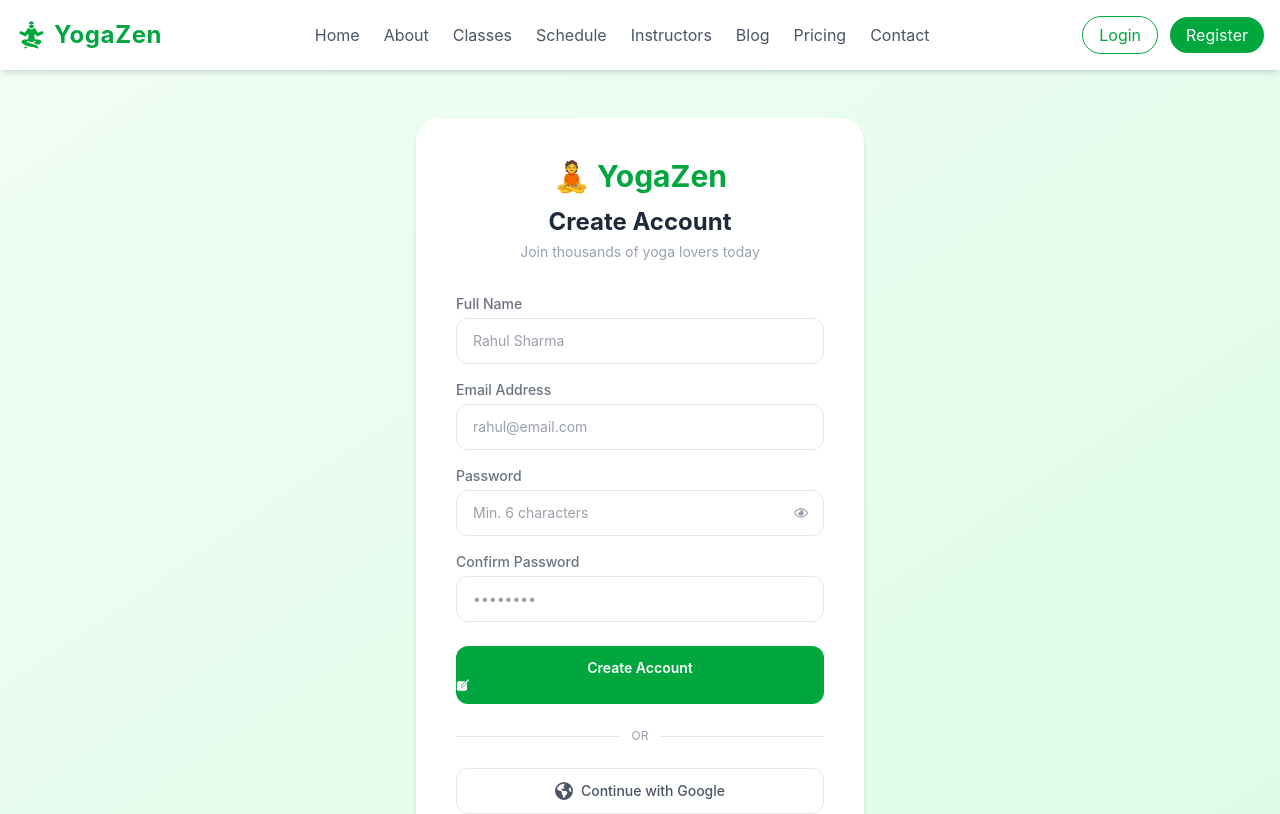
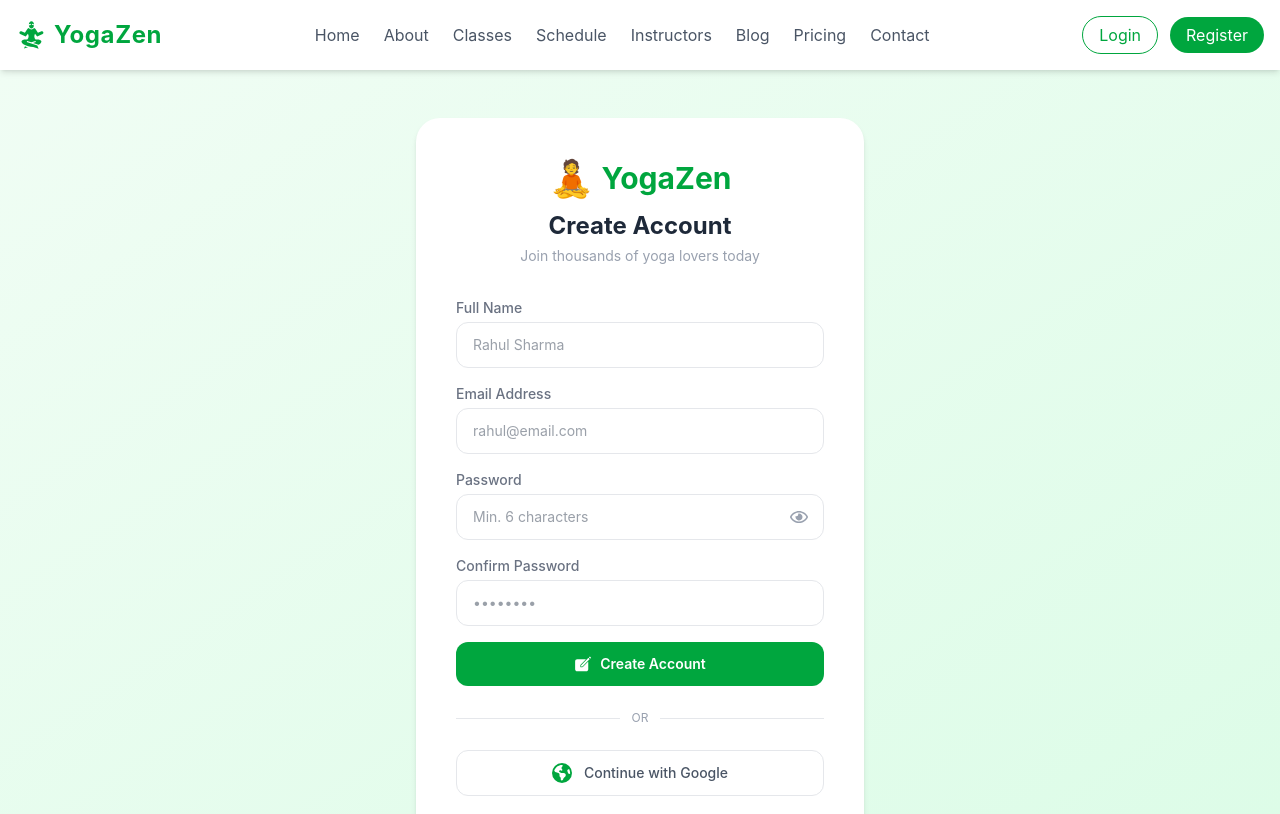
Before and after one commit to tanveersinghh85446-hue/yoga, a React (Vite) app: page /register in a window 1280 px wide. Shown: the top 814 px of the page. Built offline with nearby package versions, Linux system fonts and the light colour scheme.

Commit message:
update register icons and UI

```diff
--- a/src/Pages/Register.jsx
+++ b/src/Pages/Register.jsx
@@ -60,7 +60,9 @@ const Register = () => {
 
         {/* Logo */}
         <div className="text-center mb-8">
-          <Link to="/" className="text-3xl font-bold text-green-600">🧘 YogaZen</Link>
+          <Link to="/" className="text-3xl font-bold text-green-600 flex items-center justify-center gap-2">
+            <span className="text-4xl">🧘</span> YogaZen
+          </Link>
           <h2 className="text-2xl font-bold text-gray-800 mt-3">Create Account</h2>
           <p className="text-gray-400 text-sm mt-1">Join thousands of yoga lovers today</p>
         </div>
@@ -116,9 +118,9 @@ const Register = () => {
               <button
                 type="button"
                 onClick={() => setShowPass(!showPass)}
-                className="absolute right-4 top-1/2 -translate-y-1/2 text-gray-400 text-sm"
+                className="absolute right-4 top-1/2 -translate-y-1/2 text-gray-400 hover:text-green-600 text-lg transition"
               >
-                {showPass ? <FaEyeSlash/> : <FaRegEye/>}
+                {showPass ? <FaEyeSlash /> : <FaRegEye />}
               </button>
             </div>
           </div>
@@ -139,9 +141,10 @@ const Register = () => {
           {/* Submit */}
           <button
             onClick={handleSubmit}
-            className="w-full bg-green-600 text-white py-3 rounded-xl font-semibold hover:bg-green-700 transition text-sm mt-2"
+            className="w-full bg-green-600 text-white py-3 rounded-xl font-semibold hover:bg-green-700 transition text-sm mt-2 flex items-center justify-center gap-2"
           >
-            Create Account <IoIosCreate/>
+            <IoIosCreate className="text-lg" />
+            Create Account
           </button>
 
         </div>
@@ -154,8 +157,9 @@ const Register = () => {
         </div>
 
         {/* Google */}
-        <button className="w-full border border-gray-200 text-gray-600 py-3 rounded-xl text-sm font-medium hover:bg-gray-50 transition flex items-center justify-center gap-2">
-          <span className="text-lg"><FaEarthAmericas/></span> Continue with Google
+        <button className="w-full border border-gray-200 text-gray-600 py-3 rounded-xl text-sm font-medium hover:bg-gray-50 transition flex items-center justify-center gap-3">
+          <FaEarthAmericas className="text-xl text-green-600" />
+          Continue with Google
         </button>
 
         {/* Login Link */}
```
